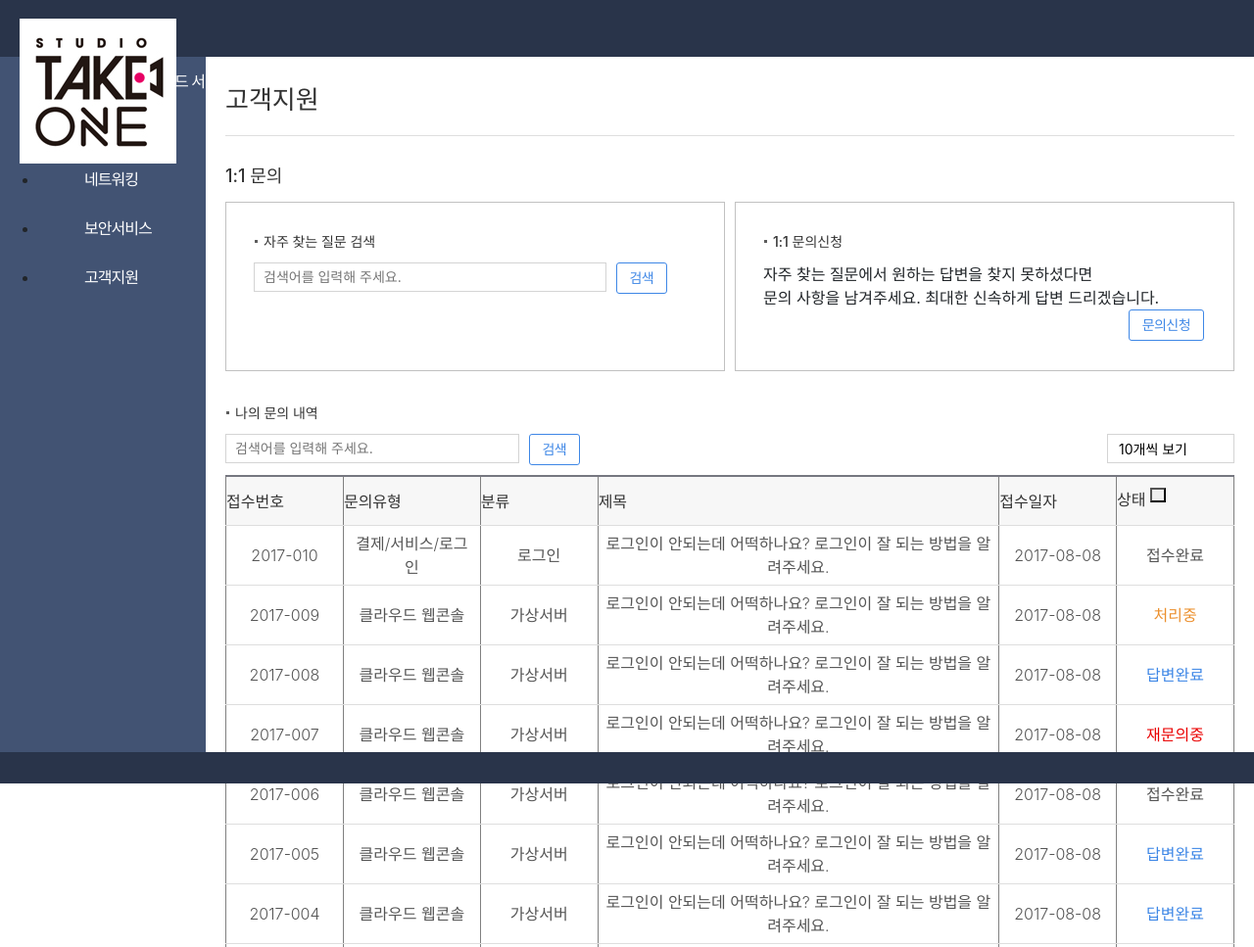
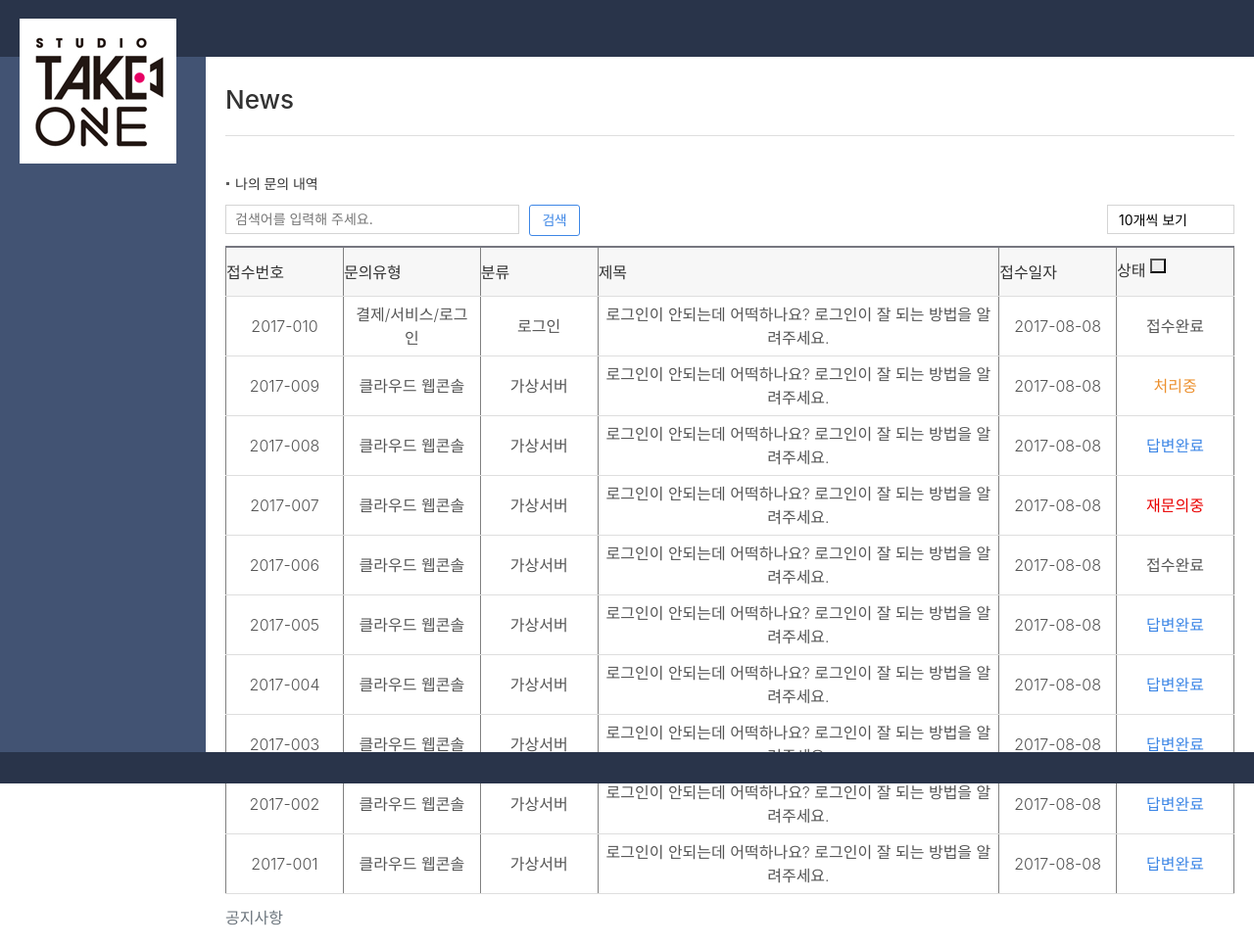
Before and after one commit to lidagim84/lidagim84.github.io, a website: page project1/takeone_admin/news.html in a window 1280 px wide. Shown: the top 967 px of the page at 98% size. Drawn offline with nearby package versions, Linux system fonts and the light colour scheme; files that its build step writes are made by us from their sources; files whose address does not match are found by name.

Commit message:
Update news.html

```diff
--- a/project1/takeone_admin/news.html
+++ b/project1/takeone_admin/news.html
@@ -18,86 +18,18 @@
         <div id="container">
         <div id="sidebar">
             <ul class="lnb">
-                <li class="server parent"><!-- 참고 : 선택시 .selected, 하위 메뉴 있을 시 .root -->
-                    <a href="#none" class="eFold">cafe24 클라우드 서버</a>
-                    <ul class="children">
-                        <li><a href="#none" class="eFold">가상서버</a></li><!-- 참고 : 선택시 .selected -->
-                        <li><a href="#none" class="eFold">오토스케일</a></li>
-                        <li><a href="#none" class="eFold">오토스케일</a></li>
-                    </ul>
-                </li>
-                <li class="storage parent">
-                    <a href="#none" class="eFold">스토리지</a>
-                    <ul class="children">
-                        <li><a href="#none" class="eFold">블록 스토리지</a></li>
-                        <li><a href="#none" class="eFold">블록 스토리지 스냅샷</a></li>
-                    </ul>
-                </li>
-                <li class="network parent">
-                    <a href="#none" class="eFold">네트워킹</a>
-                    <ul class="children">
-                        <li><a href="#none" class="eFold">로드밸런서</a></li>
-                        <li><a href="#none" class="eFold">DNS</a></li>
-                    </ul>
-                </li>
-                <li class="security parent">
-                    <a href="#none" class="eFold">보안서비스</a>
-                    <ul class="children">
-                        <li><a href="#none" class="eFold">방화벽</a></li>
-                        <li><a href="#none" class="eFold">SSH키페어</a></li>
-                    </ul>
-                </li>
-                <!--
-                <li class="monitoring"><a href="#none" class="eFold">모니터링</a></li> -->
-                <li class="cs parent">
-                    <a href="#none" class="eFold">고객지원</a>
-                    <ul class="children">
-                        <li><a href="#none" class="eFold">공지사항</a></li>
-                        <li><a href="#none" class="eFold">자주 찾는 질문</a></li>
-                        <li><a href="#none" class="eFold">1:1 문의</a></li>
-                    </ul>
-                </li>
+                <li><a href="#none">News</a></li>
+                <li><a href="#none">Portfolio</a></li>
             </ul>
         </div>
 
         <div id="contents">
             <div class="section">
                 <div class="mTitle gBorder">
-                    <h2>고객지원</h2>
+                    <h2>News</h2>
                 </div>
-                <div class="mTitle">
-                    <h3>1:1 문의</h3>
-                </div>
-                <div class="gridSet">
-                    <div class="grid">
-                        <div class="mBox typeBasic">
-                            <div class="mTitle">
-                                <strong class="title ">자주 찾는 질문 검색</strong>
-                            </div>
-                            <span class="fTextEdit">
-                                <input type="text" placeholder="검색어를 입력해 주세요." style="width:360px;">
-                                <button type="button" class="btnReset"></button>
-                            </span>
-                            <button type="button" class="btnNormalM em gSideS">검색</button>
-                        </div>
-                    </div>
-                    <div class="grid gSideM">
-                        <div class="mBox typeBasic">
-                            <div class="mTitle">
-                                <strong class="title ">1:1 문의신청</strong>
-                            </div>
-                            <div class="gridSet">
-                                <div class="left">
-                                    자주 찾는 질문에서 원하는 답변을 찾지 못하셨다면 <br >
-                                    문의 사항을 남겨주세요. 최대한 신속하게 답변 드리겠습니다.
-                                </div>
-                                <div class="right">
-                                    <button type="button" class="btnNormalM em">문의신청</button>
-                                </div>
-                            </div>
-                        </div>
-                    </div>
-                </div>
+
+
 
                 <div class="mTitle gBlankXL">
                     <strong class="title">나의 문의 내역</strong>
```
